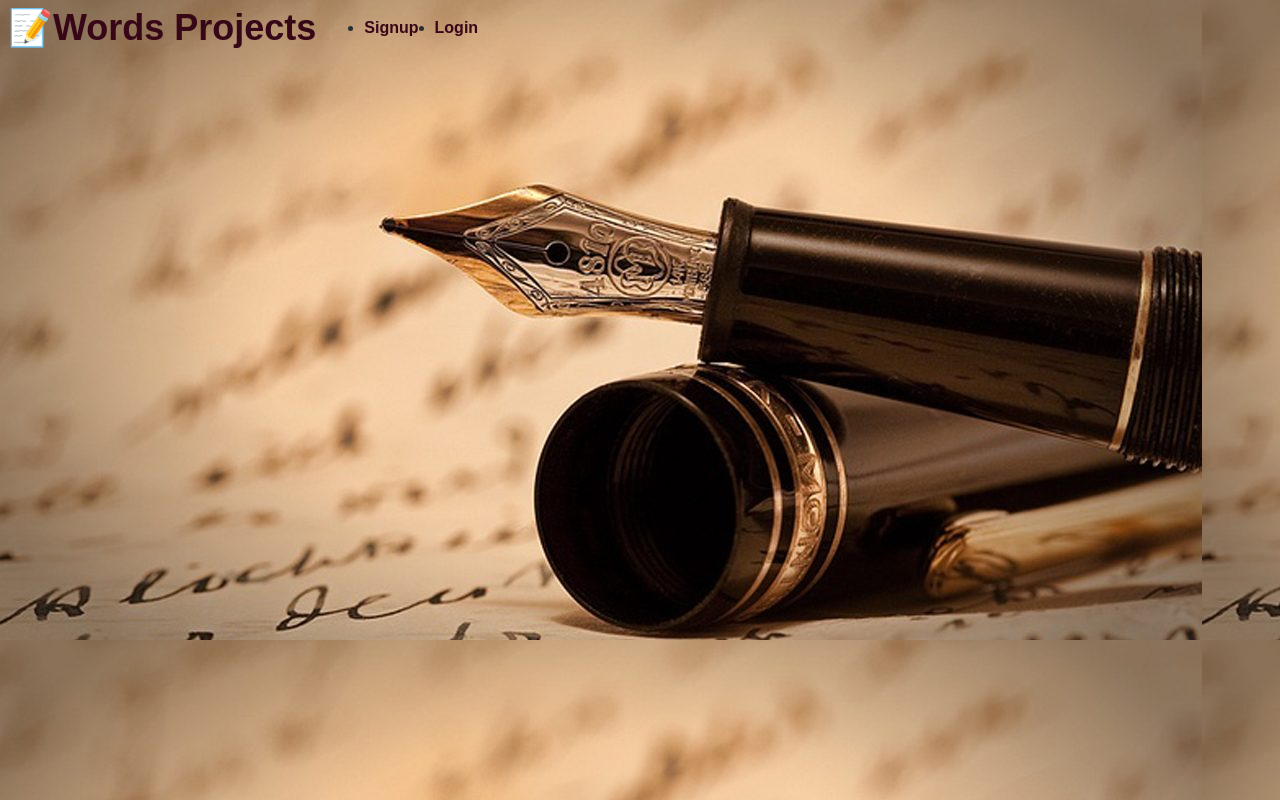
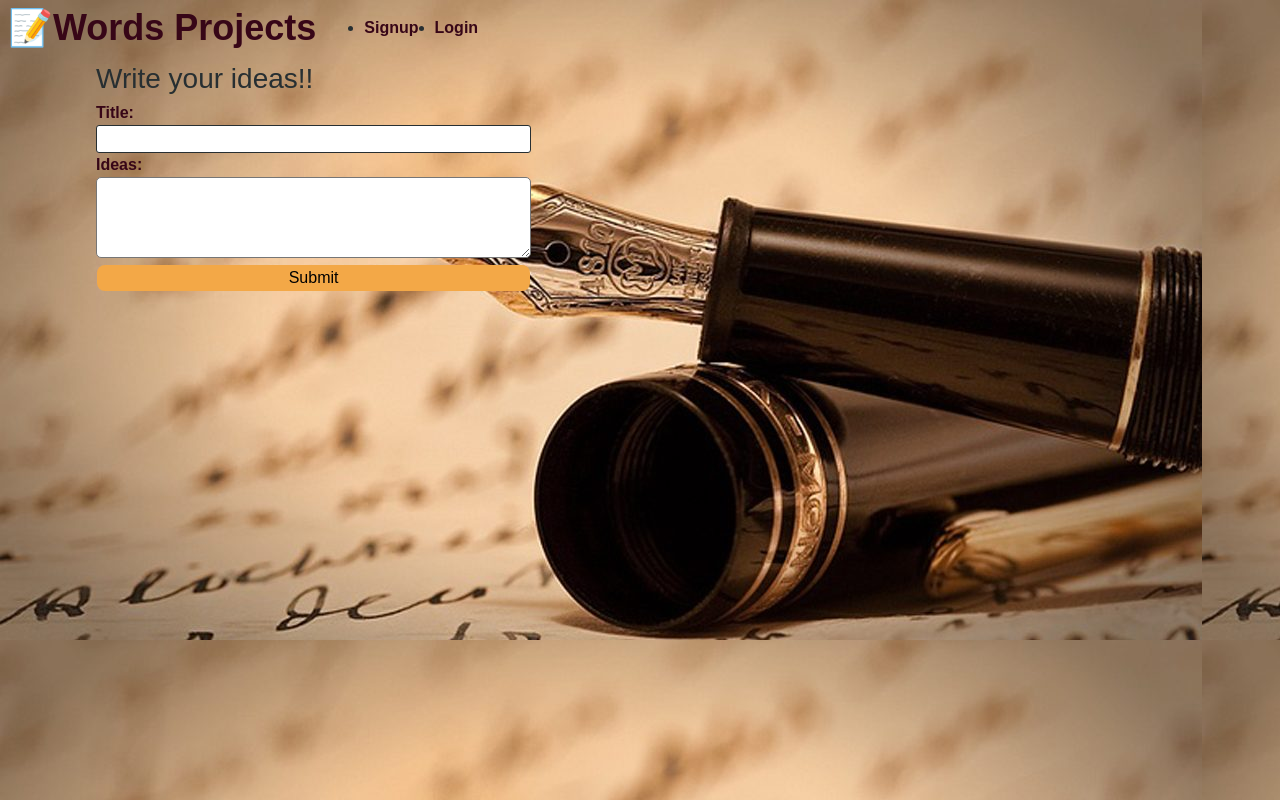
Before and after one commit to brandonmcguire1992/word-projects1-test, a React (Create React App) app in the folder client/: page / in a window 1280 px wide. Built offline with nearby package versions, Linux system fonts and the light colour scheme.

Commit message:
testing front-end

```diff
--- a/client/src/App.js
+++ b/client/src/App.js
@@ -3,7 +3,7 @@ import { BrowserRouter as Router, Route, Switch } from "react-router-dom";
 import { ApolloProvider } from '@apollo/react-hooks';
 import ApolloClient from 'apollo-boost';
 
- //import Home from "./pages/Home";
+ import Home from "./pages/Home";
 // import Detail from "./pages/Detail";
 // import NoMatch from "./pages/NoMatch";
  import Login from "./pages/Login";
@@ -33,6 +33,7 @@ function App() {
           {/* <StoreProvider>*/}
             <Nav />
             {<Switch>
+              <Route exact path="/" component={Home} />
               <Route exact path="/login" component={Login} />
               <Route exact path="/signup" component={Signup} />
 
--- /dev/null
+++ b/client/src/components/Redaccion/index.js
@@ -0,0 +1,77 @@
+import React, { useState } from 'react';
+import { useMutation, useQuery } from '@apollo/react-hooks';
+import { ADD_PROJECT } from '../../utils/mutations';
+import Auth from "../../utils/auth";
+
+function Redaccion() {
+
+    const [formState, setFormState] = useState({ title: '', ideasText: '' });
+    const { title, ideasText } = formState;
+    const [errorMessage, setErrorMessage] = useState('');
+
+    const[addProject]=useMutation(ADD_PROJECT);
+    //const userData = data?.me || {};
+
+    //For state syncing with the UI.
+    function handleChange(e) {
+console.log("change:", e.target.name, e.target.value)
+        if (!e.target.value.length) {
+            setErrorMessage(`${e.target.name} is required.`);
+        } else {
+            setErrorMessage('');
+        }
+
+        if (!errorMessage) {
+            setFormState({ ...formState, [e.target.name]: e.target.value });
+        }
+
+        setFormState({
+            ...formState,
+            [e.target.name] : e.target.value
+        })
+
+    }
+
+    //for submit the data from the form
+    const handleSubmit= async e=> {
+        e.preventDefault();
+
+      /* try{
+
+       await addProject({
+           variables:{formState}
+       });
+       //clear value
+       setFormState('');
+       }
+       catch(e){
+           console.error(e);
+       }    */
+
+    };
+
+    return (
+        <section>
+            <h3 data-testid="h1">Write your ideas!!</h3>
+            <form id="contact-form" className="formProject" onSubmit={handleSubmit}>
+                <div>
+                    <label htmlFor="name">Title:</label>
+                    <input  className="formulario" type="text" defaultValue={title} onChange ={handleChange} name="Title" />
+                </div>
+
+                <div>
+                    <label htmlFor="message">Ideas:</label>
+                    <textarea className="formulario" name="Ideas" defaultValue={ideasText} onChange ={handleChange} rows="5" />
+                </div>
+                {errorMessage && (
+                    <div>
+                        <p className="error-text">{errorMessage}</p>
+                    </div>
+                )}
+               <button data-testid="Submit" type="submit">Submit</button>
+            </form>
+        </section>
+    );
+}
+
+ export default Redaccion;
--- a/client/src/index.css
+++ b/client/src/index.css
@@ -215,6 +215,22 @@ label{
 
 }
 
+.formProject{
+  display: flex;
+  flex-direction: column;
+  align-content: center;
+  border-radius: 5px;
+
+}
+.formulario{
+  width: 100%;
+}
+
+textarea.formulario{
+  flex-direction: column;
+  border-radius: 5px;
+}
+
 @media screen and (max-width: 768px) {
   .card {
     width: 100%;
--- a/client/src/pages/Home.js
+++ b/client/src/pages/Home.js
@@ -1,14 +1,10 @@
 import React from "react";
-import ProductList from "../components/ProductList";
-import CategoryMenu from "../components/CategoryMenu";
-import Cart from "../components/Cart";
+import Redaccion from '../components/Redaccion';
 
 const Home = () => {
   return (
     <div className="container">
-      <CategoryMenu />
-      <ProductList />
-      <Cart />
+      <Redaccion/>
     </div>
   );
 };
```
Also changed, not shown: client/src/utils/queries.js (+17 -12 lines).
